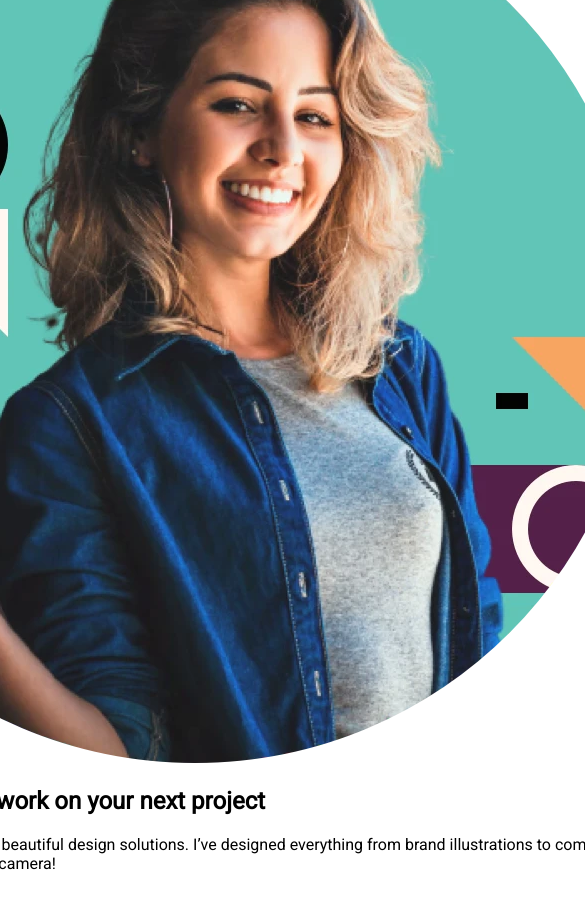
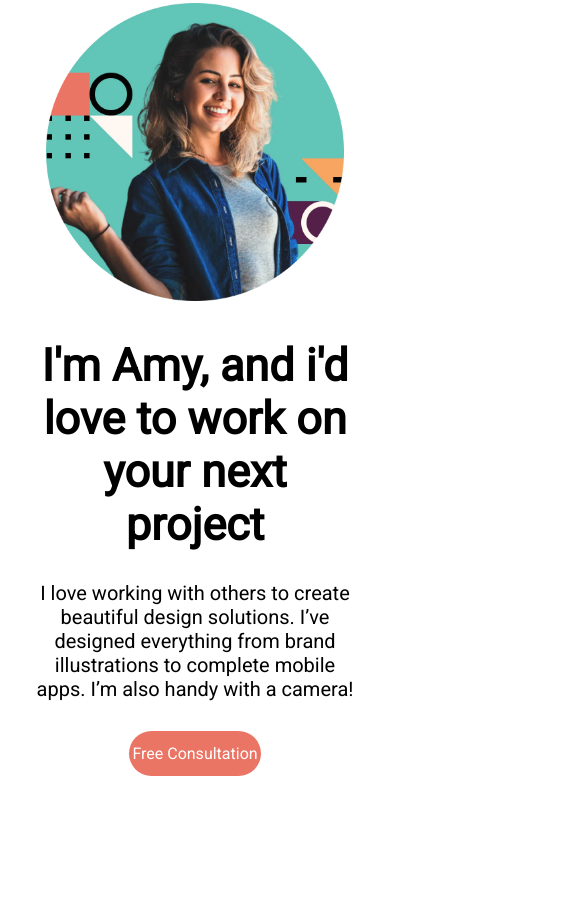
Before and after one commit to K-PPZ/Single_Portfolio, a website built with Vite: page index.html in a window 390 px wide. Shown: the part 2147-3055 px from the top of the page, 585 px wide, since content can reach past the window. Built offline with nearby package versions, Linux system fonts and the light colour scheme.

Commit message:
girl section

```diff
--- a/css/style.scss
+++ b/css/style.scss
@@ -84,6 +84,7 @@ body {
                 grid-column-gap: 20px;
                 grid-row-gap: 20px;
                 width: 85%;
+                margin-bottom: 130px;
 
                 & #article_graphic_design {
                     grid-area: 1 / 1 / 3 / 3;
@@ -133,6 +134,44 @@ body {
                     background-position: 90% 20%;
                 }
             }
+
+            & #section_girl {
+                width: 85%;
+                height: 50%;
+                margin-bottom: 130px;
+
+                & article {
+                    width: 100%;
+                    height: 100%;
+                    @include center();
+
+                    & img {
+                        width: 90%;
+                    }
+
+                    & h2 {
+                        font-size: 45px;
+                        text-align: center;
+                        margin-bottom: 10px;
+                    }
+
+                    & p {
+                        text-align: center;
+                        font-size: 20px;
+                        margin-bottom: 30px;
+                    }
+
+                    & a {
+                        text-decoration: none;
+                        color: white;
+                        background-color: #EB7565;
+                        border-radius: 50px;
+                        @include center();
+                        width: 40%;
+                        height: 45px;
+                    }
+                }
+            }
         }
     }
 
--- a/index.html
+++ b/index.html
@@ -51,7 +51,7 @@
         </article>
       </section>
 
-      <section>
+      <section id="section_girl">
         <article>
           <img src="img/girl.webp" alt="#">
 
```
